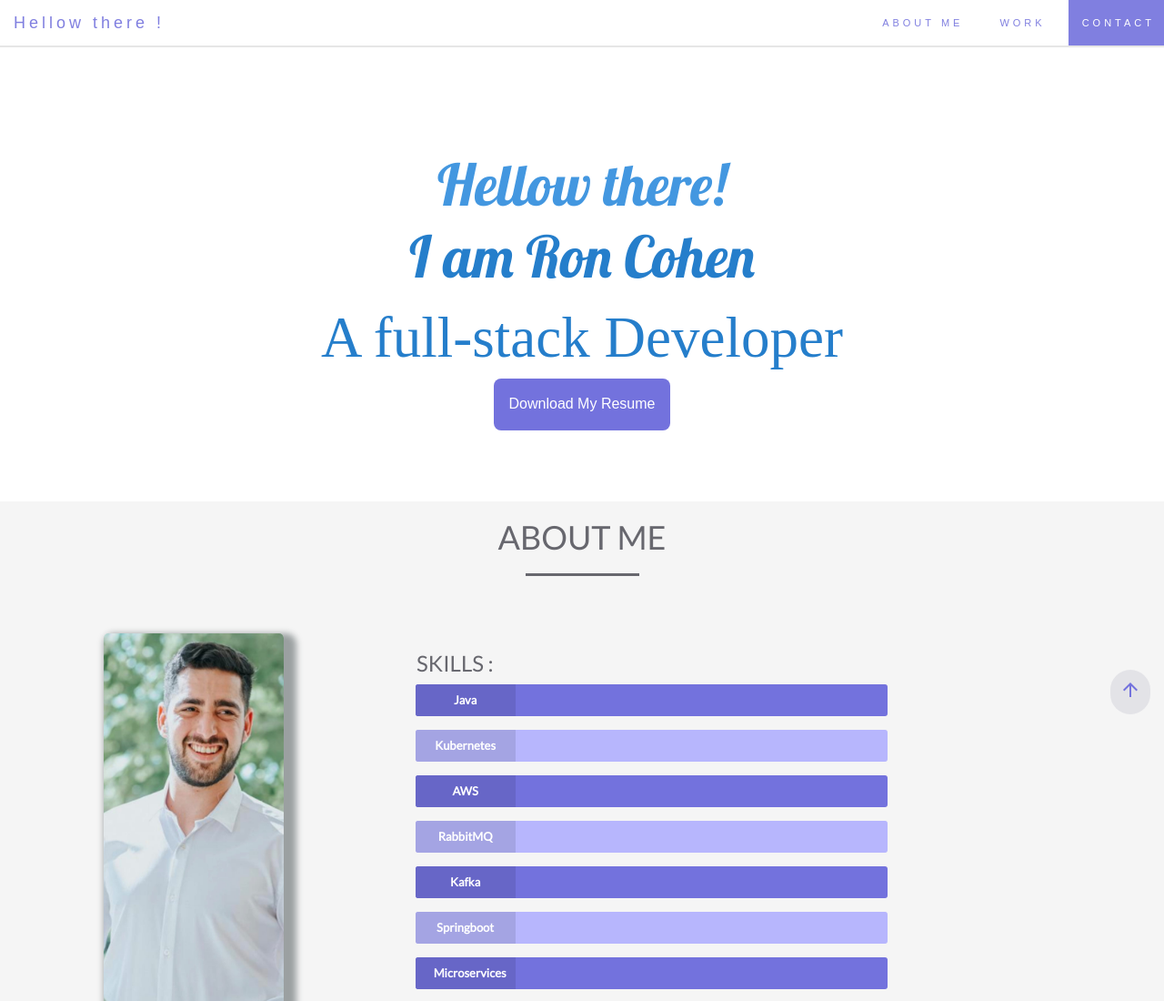
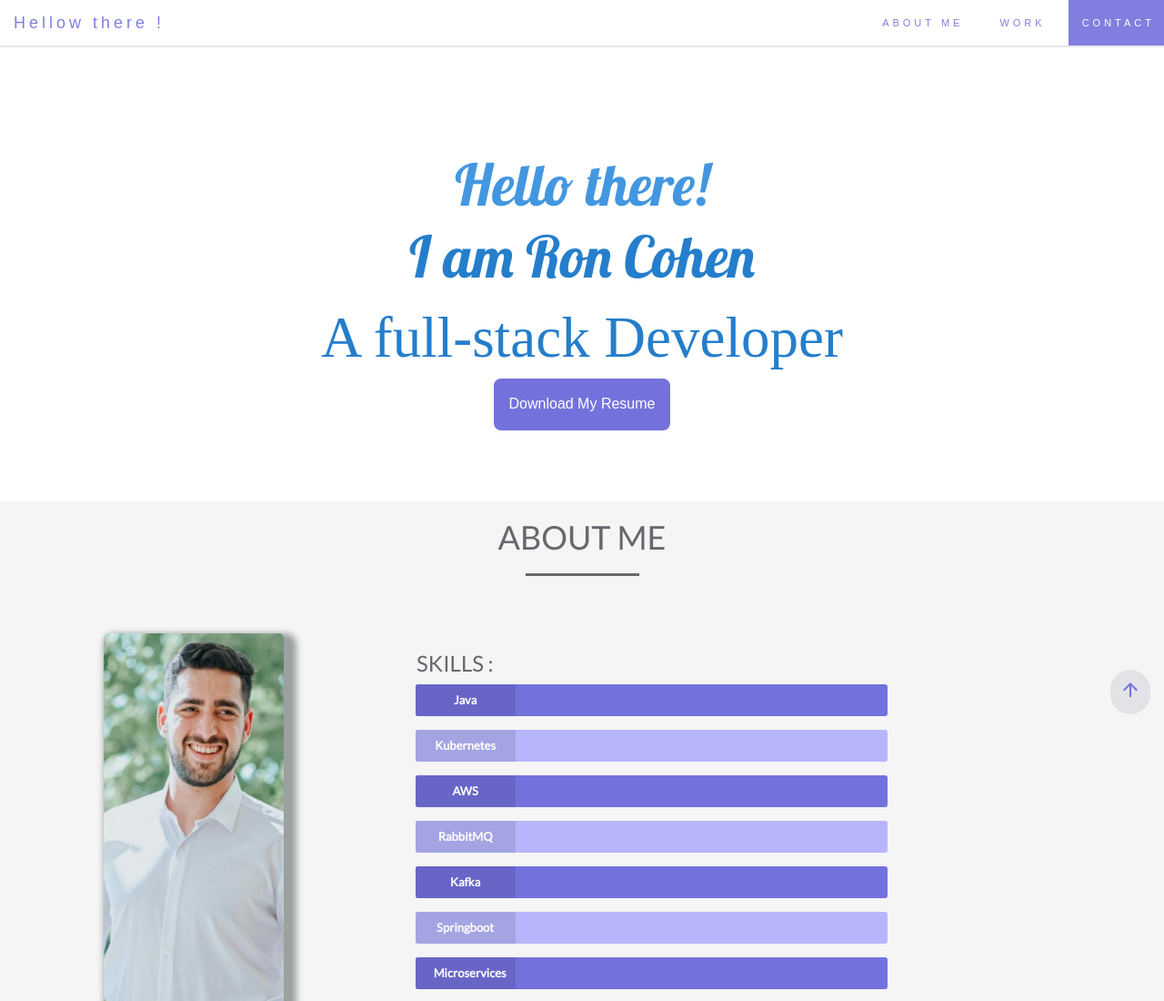
Before and after one commit to ronCohen-dev/portfolio, a plain HTML site: page index.html in a window 1280 px wide. Shown: the top 1100 px of the page at 91% size. Drawn offline with nearby package versions, Linux system fonts and the light colour scheme; a web font is replaced by a local one.

Commit message:
fix: spell issues

```diff
--- a/index.html
+++ b/index.html
@@ -110,7 +110,7 @@
 
   <div id="section2" class="container-fluid jumbotron text-center lobsterfont"
     style="margin-top:100px;background-color: white;">
-    <h1 style="color: #4397e0;">Hellow there!</h1>
+    <h1 style="color: #4397e0;">Hello there!</h1>
     <h1 style="color: #257ecb;display: inline;">I am </h1>
     <h1 style="color: #257ecb;display: inline;"> Ron Cohen</h1>
     <h1 style="font-family: 'sans-serif'; color: #257ecb;">A full-stack Developer</h1>
```
